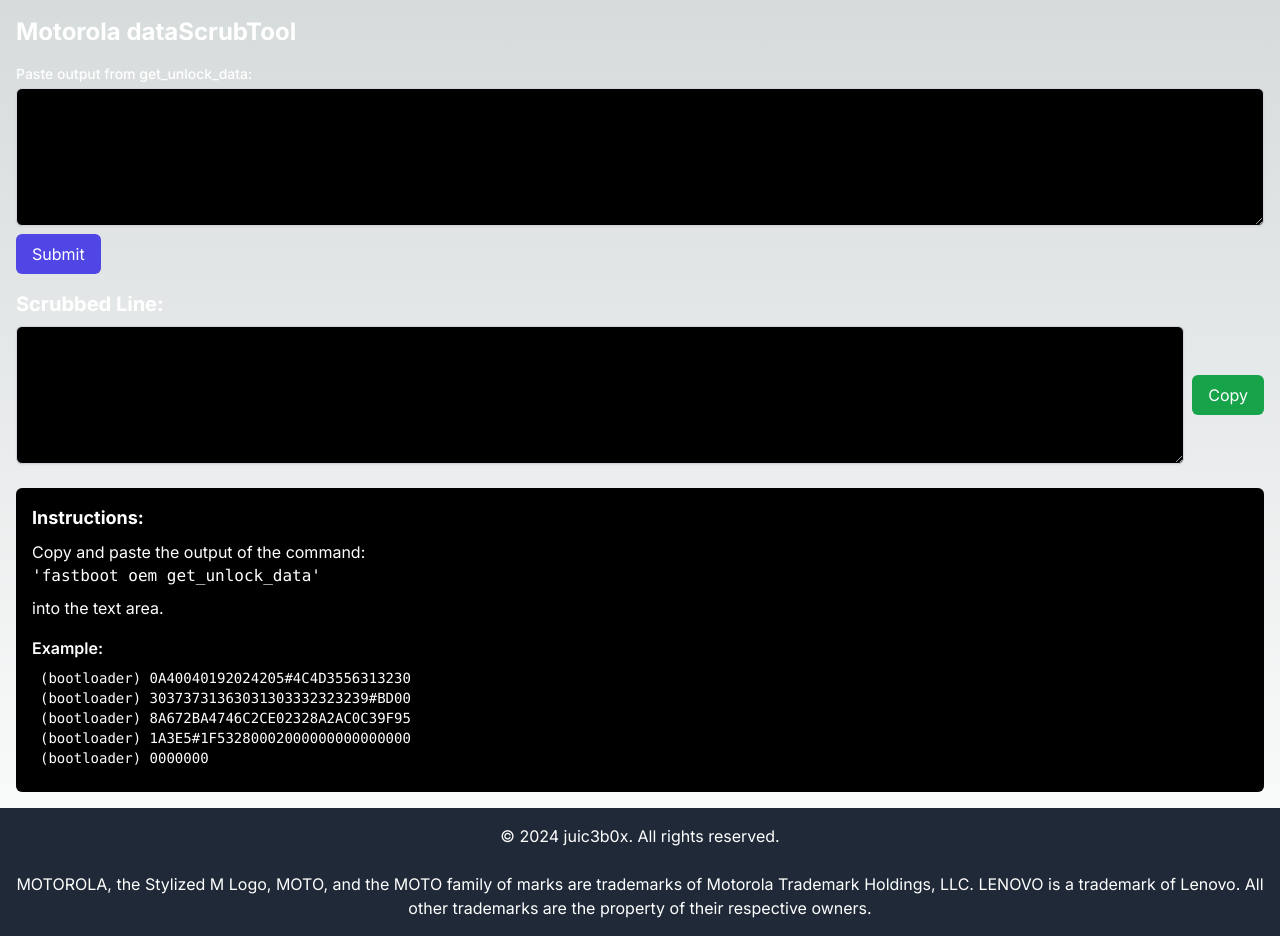
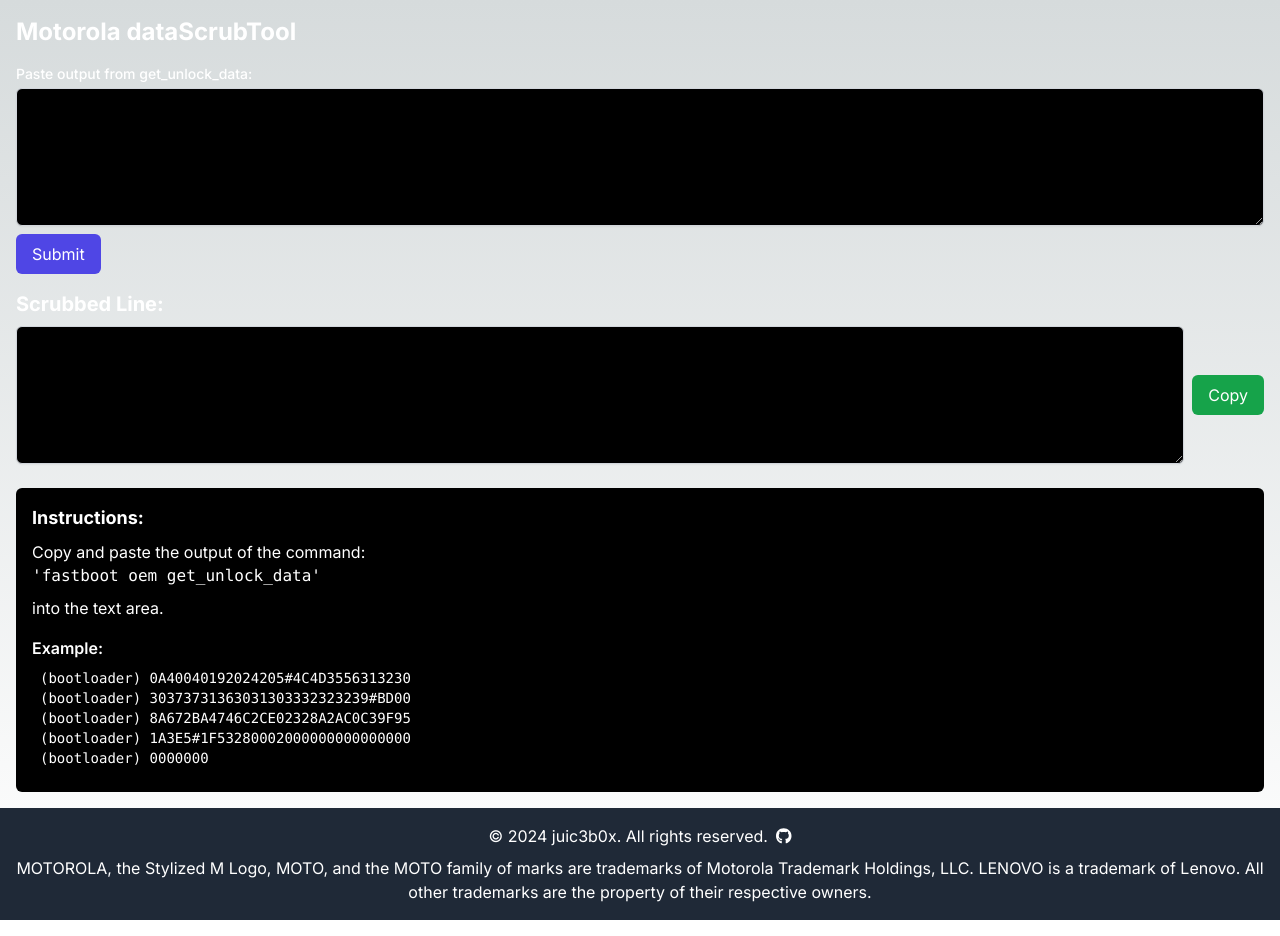
Before and after one commit to juic3b0x/dataScrubTool, a Next.js app: page / in a window 1280 px wide. Built offline with nearby package versions, Linux system fonts and the light colour scheme.

Commit message:
feat: Updated src/app/layout.tsx

```diff
--- a/package.json
+++ b/package.json
@@ -9,6 +9,9 @@
     "lint": "next lint"
   },
   "dependencies": {
+    "@fortawesome/fontawesome-svg-core": "^6.5.2",
+    "@fortawesome/free-brands-svg-icons": "^6.5.2",
+    "@fortawesome/react-fontawesome": "^0.2.0",
     "@vercel/analytics": "^1.2.2",
     "@vercel/speed-insights": "^1.0.10",
     "next": "14.2.3",
--- a/src/app/globals.css
+++ b/src/app/globals.css
@@ -1,13 +1,16 @@
+/* Import Tailwind's base, components, and utilities layers */
 @tailwind base;
 @tailwind components;
 @tailwind utilities;
 
+/* Define root variables for color schemes */
 :root {
   --foreground-rgb: 0, 0, 0;
   --background-start-rgb: 214, 219, 220;
   --background-end-rgb: 255, 255, 255;
 }
 
+/* Define dark mode variables */
 @media (prefers-color-scheme: dark) {
   :root {
     --foreground-rgb: 255, 255, 255;
@@ -16,18 +19,43 @@
   }
 }
 
+/* Set foreground and background colors based on color scheme preferences */
 body {
   color: rgb(var(--foreground-rgb));
   background: linear-gradient(
-      to bottom,
-      transparent,
-      rgb(var(--background-end-rgb))
-    )
-    rgb(var(--background-start-rgb));
+    to bottom,
+    rgb(var(--background-start-rgb)),
+    rgb(var(--background-end-rgb))
+  );
 }
 
+/* Utilities layer for additional classes */
 @layer utilities {
+  /* Balance text wrapping */
   .text-balance {
     text-wrap: balance;
   }
+
+  /* Additional utility classes */
+  /* Class for center-aligning text horizontally and vertically */
+  .centered {
+    display: flex;
+    justify-content: center;
+    align-items: center;
+  }
+
+  /* Class for rounded buttons */
+  .rounded-button {
+    border-radius: 8px;
+  }
+
+  /* Class for responsive font sizes */
+  .responsive-font {
+    font-size: clamp(1rem, 1.5vw, 2rem);
+  }
+
+  /* Class for box shadows */
+  .shadow-box {
+    box-shadow: 0 4px 6px rgba(0, 0, 0, 0.1);
+  }
 }
--- a/src/app/layout.tsx
+++ b/src/app/layout.tsx
@@ -3,8 +3,18 @@
 import "./globals.css";
 import { Analytics } from "@vercel/analytics/react";
 import { SpeedInsights } from "@vercel/speed-insights/next";
+import { library, IconProp, config } from "@fortawesome/fontawesome-svg-core";
+import { FontAwesomeIcon } from "@fortawesome/react-fontawesome";
+import { faGithub } from "@fortawesome/free-brands-svg-icons";
+import "@fortawesome/fontawesome-svg-core/styles.css";
+config.autoAddCss = false;
+
+library.add(faGithub);
 
 const inter = Inter({ subsets: ["latin"] });
+
+// @ts-ignore
+const githubIcon: IconProp = "fa-brands fa-github";
 
 export const metadata: Metadata = {
     title: "Motorola dataScrubTool",
@@ -21,32 +31,24 @@
             <head>
                 {/* Link tag for the favicon */}
                 <link rel="icon" href="/favicon.ico" type="image/x-icon" />
-                {/* Link to Font Awesome CSS */}
-                <link
-                    rel="stylesheet"
-                    href="https://cdnjs.cloudflare.com/ajax/libs/font-awesome/6.4.0/css/all.min.css"
-                    integrity="sha512-epu9Bl9F5s94+40nRZJh/JR2FRH8kXPPKJ9uKJ8/RmYBwfpVtk7/Pmg7PbK8S5pkbXlEbB6oNpp1hZZU1NY6HA=="
-                    crossOrigin="anonymous"
-                    referrerPolicy="no-referrer"
-                />
             </head>
             <body className={inter.className}>
                 {children}
                 <footer className="bg-gray-800 p-4 text-white text-center">
+                    <div className="flex justify-center items-center space-x-2">
                         <p>&copy; 2024 juic3b0x. All rights reserved.</p>
                         {/* GitHub icon with link to the repository */}
                         <a
                             href="https://github.com/juic3b0x/dataScrubTool"
                             target="_blank"
                             rel="noopener noreferrer"
-                        className="mt-2 inline-block text-white"
+                            className="flex items-center"
                         >
-                        <i
-                            className="fab fa-github fa-2x"
-                            aria-hidden="true"
-                        ></i>
+                            {/* GitHub SVG icon */}
+                            <FontAwesomeIcon icon={githubIcon} />
                         </a>
-                    <p>
+                    </div>
+                    <p className="mt-2">
                         MOTOROLA, the Stylized M Logo, MOTO, and the MOTO family
                         of marks are trademarks of Motorola Trademark Holdings,
                         LLC. LENOVO is a trademark of Lenovo. All other
```
Also changed, not shown: 1 other file (tests, documents, lock files or other folders). Lines whose indentation alone changed are shown as unchanged.
